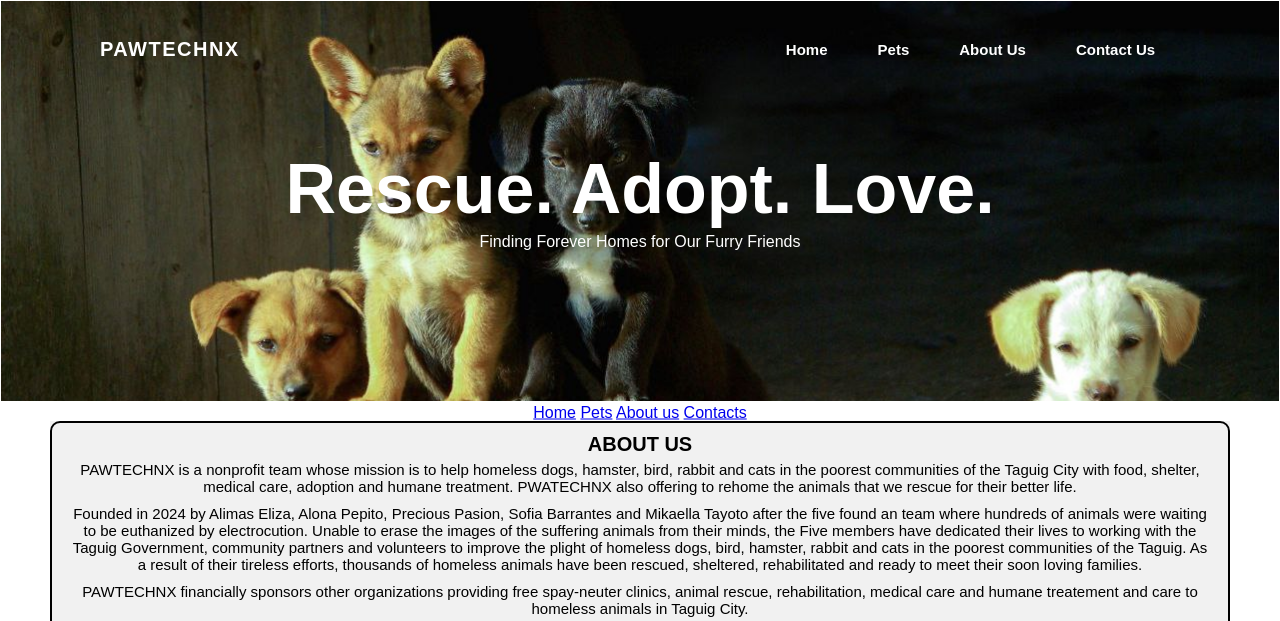
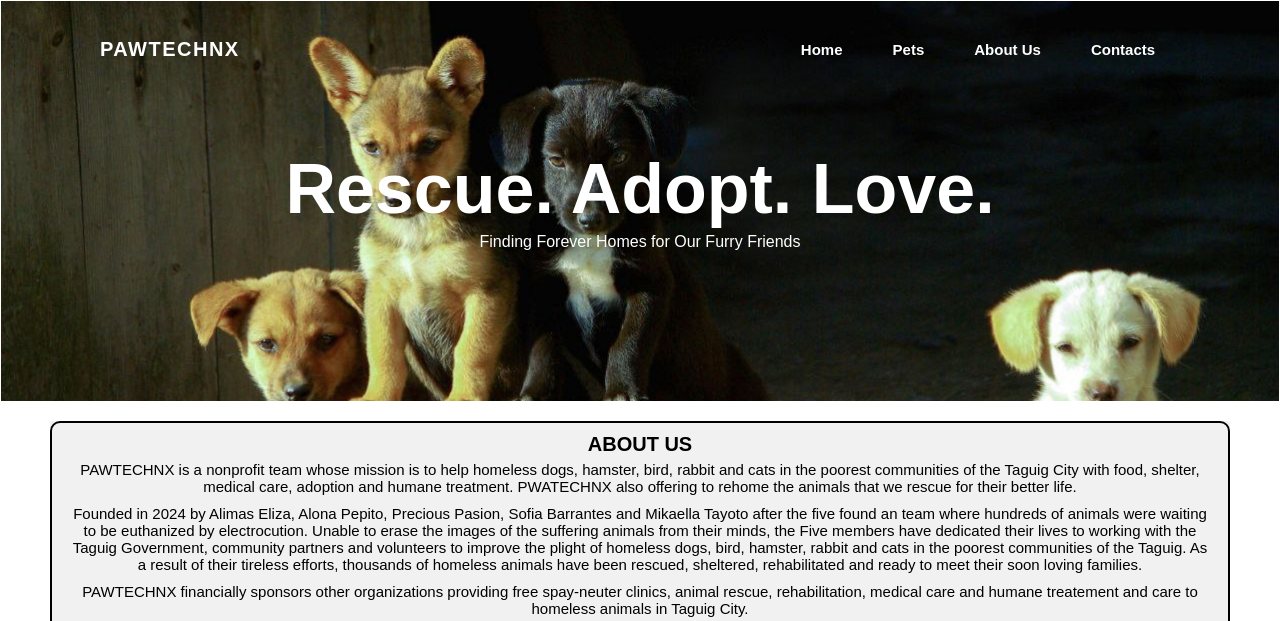
Before and after one commit to PUP-BSIT/project-tech_nx, a PHP site: page /about_us.html in a window 1280 px wide. Shown: the top 621 px of the page. Run offline with PHP 8.4, Linux system fonts and the light colour scheme.

Commit message:
Add changes

```diff
--- a/pawtechnx/about_us.html
+++ b/pawtechnx/about_us.html
@@ -7,29 +7,19 @@
     <title>About Us</title>
 </head>
 <body>
-    <div class="header">
-        <p class="title">PAWTECHNX</p>
-        <div class="nav">
-            <a href="home_page.html">Home</a>
-            <a href="pet_page.html">Pets</a>
-            <a href="about_us.html">About us</a>
-            <a href="contacts.html">Contacts</a>
-        </div>
-    </div>
-
   <div class="banner">
     <div class="nav-bar">
       <div class="logo">
         <p>PAWTECHNX</p>
       </div>
       <ul>
-            <li><a href="#">Home</a></li>
-            <li><a href="#">Pets</a></li>
-            <li><a href="#">About Us</a></li>
-            <li><a href="#">Contact Us</a></li>
+        <li><a href="home_page.html">Home</a></li>
+        <li><a href="pet_page.html">Pets</a></li>
+        <li><a href="about_us.html">About Us</a></li>
+        <li><a href="contacts.html">Contacts</a></li>
       </ul>
     </div>
-        <div class="header">
+    <div class="banner-header">
       <h1>Rescue. Adopt. Love.</h1>
       <p>Finding Forever Homes for Our Furry Friends</p>
     </div>
--- a/pawtechnx/style_about_us.css
+++ b/pawtechnx/style_about_us.css
@@ -47,7 +47,7 @@
   color: white;
 }
 
-.header {
+.banner-header {
   width: 100%;
   position: absolute;
   top: 50%;
@@ -57,14 +57,15 @@
   color: white;
 }
 
-.header h1 {
+.banner-header h1 {
   font-size: 70px;
 }
 
-.header p {
+.banner-header p {
   font-weight: 100;
   line-height: 25px;
 }
+
 
 body {
     height: 100vh;
```
Lines whose indentation alone changed are shown as unchanged.
